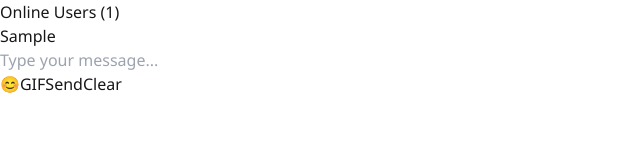
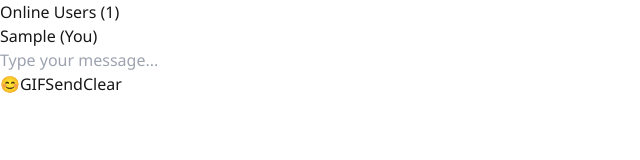
Before and after one commit to xrplto/xrponline-init, a Next.js app: page /chat in a window 1280 px wide. Both pictures are taken after typing "Sample" into the empty fields and a click on the button "Join Chat". Shown: the top 160 px of the page, without its empty margins (0-640 px from the left). Built offline with nearby package versions, Linux system fonts and the light colour scheme.

Commit message:
ui update

```diff
--- a/src/app/chat/components/ChatInterface.tsx
+++ b/src/app/chat/components/ChatInterface.tsx
@@ -391,16 +391,18 @@ export default function ChatInterface() {
             <div className="flex flex-wrap md:block">
               {onlineUsers.map((user) => {
                 const status = getUserStatus(user.lastSeen);
+                const isCurrentUser = user.username === username;
                 return (
                   <div
                     key={user.username}
-                    className={`text-[10px] py-1 px-2 mb-1 bg-[#c0c0c0] border border-[#dfdfdf] border-r-[#0a0a0a] border-b-[#0a0a0a] cursor-pointer hover:bg-[#a0a0a0] transition-colors ${
-                      selectedUser === user.username ? 'bg-[#000080] text-white' : ''
+                    className={`text-[10px] py-1 px-2 mb-1 border border-[#dfdfdf] border-r-[#0a0a0a] border-b-[#0a0a0a] cursor-pointer hover:bg-[#a0a0a0] transition-colors ${
+                      selectedUser === user.username ? 'bg-[#000080] text-white' :
+                      isCurrentUser ? 'bg-[#008000] text-white' : 'bg-[#c0c0c0]'
                     }`}
-                    onClick={() => setSelectedUser(user.username === selectedUser ? null : user.username)}
+                    onClick={() => !isCurrentUser && setSelectedUser(user.username === selectedUser ? null : user.username)}
                   >
                     <div className="flex items-center gap-1">
-                      <span>{user.username}</span>
+                      <span>{user.username}{isCurrentUser ? ' (You)' : ''}</span>
                       <span className="flex items-center">
                         <span className={`w-1.5 h-1.5 rounded-full ${
                           status === 'online' ? 'bg-green-500' :
```
